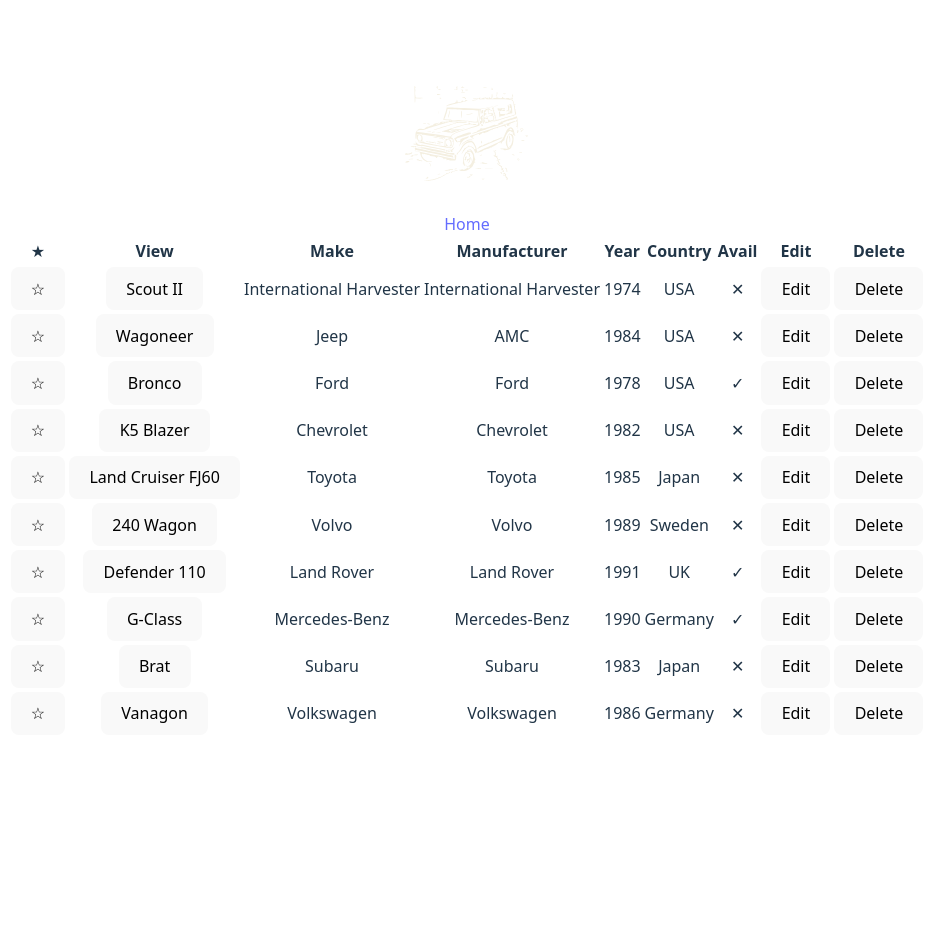
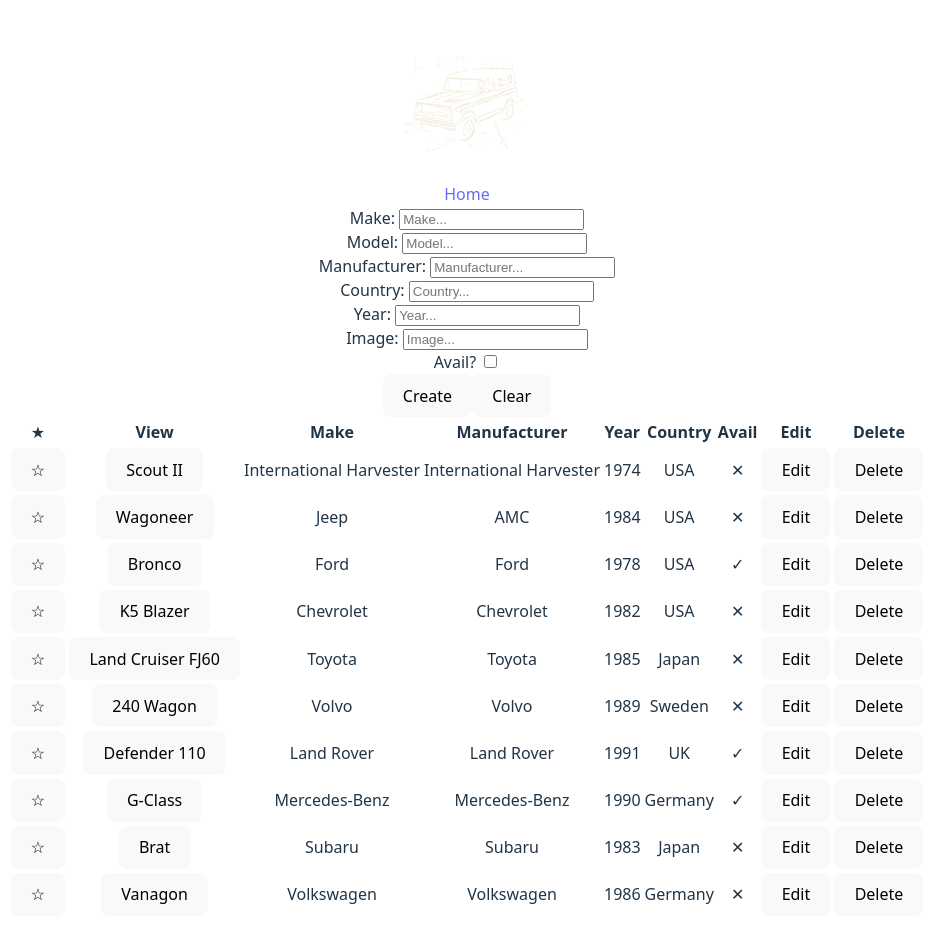
Before and after one commit to josdic1/p2-boxcar, a React (Vite) app: page /home in a window 1280 px wide. Shown: the top 942 px of the page, without its empty margins (173-1109 px from the left). Before the commit the page ends 800 px from the top, so only its background shows below. Built offline with nearby package versions, Linux system fonts and the light colour scheme; data requests are answered from the project's data file.

Commit message:
creating form

```diff
--- a/src/components/Home.jsx
+++ b/src/components/Home.jsx
@@ -13,8 +13,9 @@
 <>
 { isLoading ? <Loader /> :
 <>
+<Form />
 <List />
-<Form />
+
 </>
 }
 
--- a/src/pages/Form.jsx
+++ b/src/pages/Form.jsx
@@ -1,12 +1,69 @@
-import { useState } from "react"
+import { useState, useContext } from "react"
+import LoaderModeContext from "../contexts/LoaderModeContext"
 
 function Form() {
-    const {formData, setFormData} = useState({
+    const {inEditMode} = useContext(LoaderModeContext)
 
+    const [formData, setFormData] = useState({
+        make: '',
+        model: '',
+        manufacturer: '',
+        country: '',
+        year: 0,
+        discontinued: false,
+        image: '',
+        favorite: false
     })
+
+    const onFormChange = (e) => {
+        const { name, value, type, checked } = e.currentTarget
+        setFormData(prev => ({
+            ...prev,
+            [name]: type === 'text' ? value : checked
+        }))
+    }
+
+    const onSubmit = (e) => {
+        e.preventDefault()
+    }
+
+    const onClear = () => {
+        setFormData({
+            make: '',
+            model: '',
+            manufacturer: '',
+            country: '',
+            year: '',
+            discontinued: false,
+            image: '',
+            favorite: false
+        })
+    }
+
 
     return (
     <>
+    <form onSubmit={onSubmit}>
+        <div>
+    <label htmlFor="make">Make: </label>
+    <input type="text" id="make" name="make" value={formData.make} onChange={onFormChange} placeholder="Make..." /></div>
+    <div><label htmlFor="model">Model: </label>
+    <input type="text"id="model" name="model" value={formData.model} onChange={onFormChange} placeholder="Model..." /></div>
+    <div><label htmlFor="manufacturer">Manufacturer: </label>
+    <input type="text" id="manufacturer" name="manufacturer" value={formData.manufacturer} onChange={onFormChange} placeholder="Manufacturer..." /></div>
+    <div><label htmlFor="country">Country: </label>
+    <input type="text" id="country" name="country" value={formData.country} onChange={onFormChange} placeholder="Country..." /></div>
+    <div><label htmlFor="year">Year: </label>
+    <input type="number" id="year" name="year" value={formData.year > 0 ? formData.year : ''} onChange={onFormChange} placeholder="Year..." /></div>
+    <div><label htmlFor="image">Image: </label>
+    <input type="text" id="image" name="image" value={formData.image} onChange={onFormChange} placeholder="Image..." /></div>
+    <div><label htmlFor="discontinued">Avail? </label>
+    <input type="checkbox" id="discontinued" name="discontinued" checked={formData.discontinued} onChange={onFormChange} /></div>
+    <div>
+    <button type='submit'>{inEditMode ? "Update" : "Create"}</button>
+    <button type='clear' onClick={onClear}>Clear</button>
+    </div>
+    </form>
     </>
     )}
 
```
